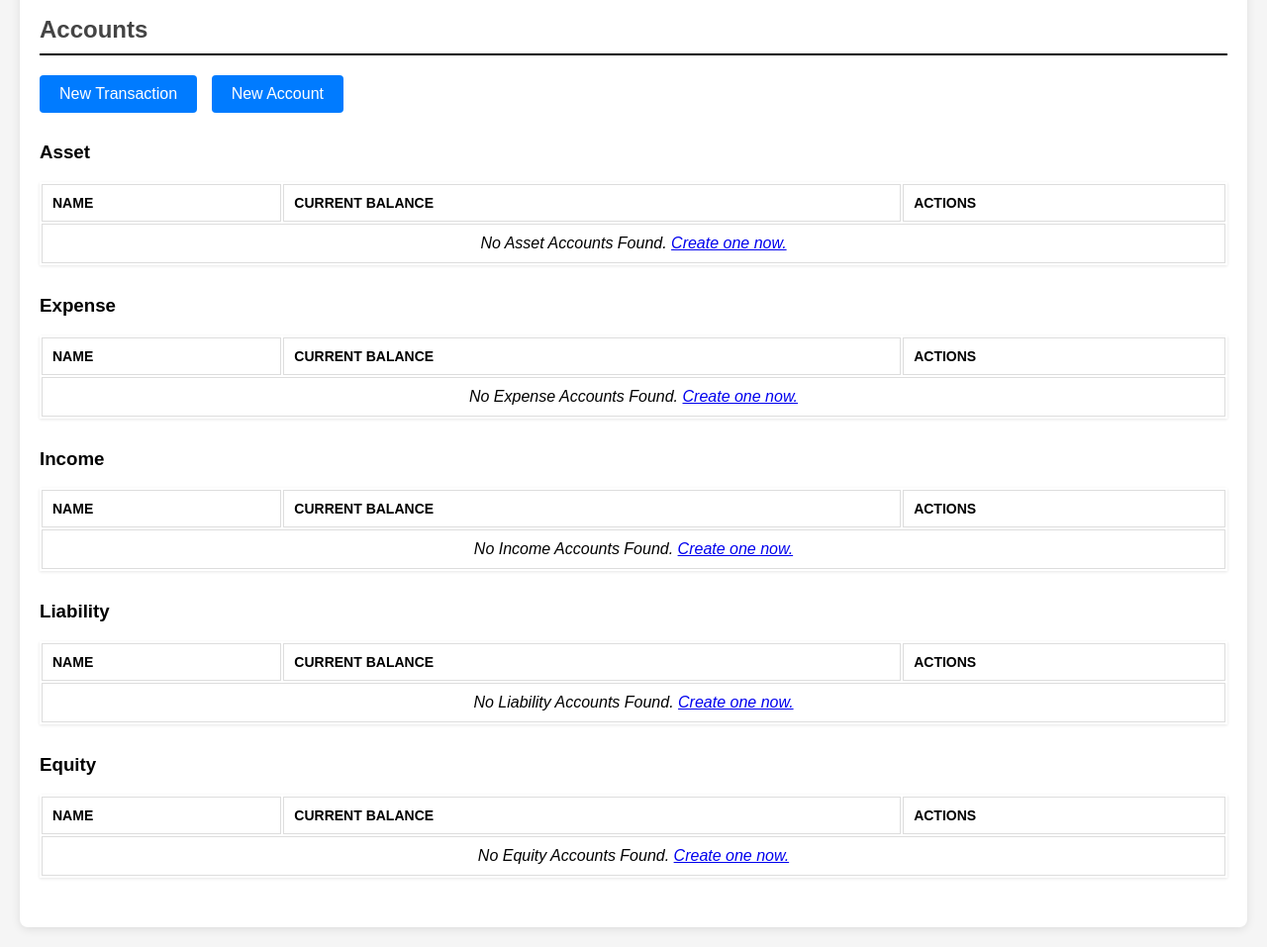
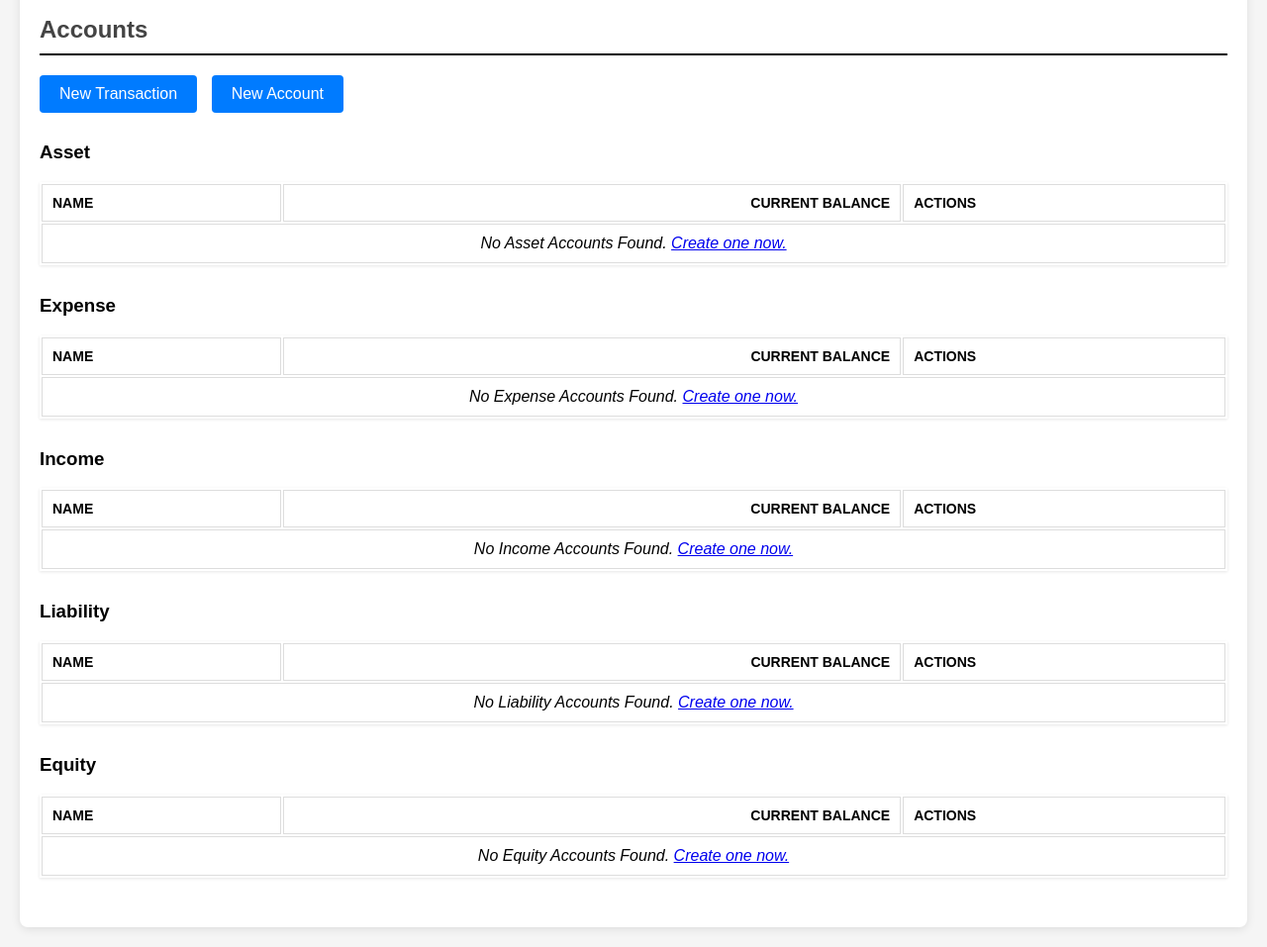
Before and after one commit to christianlaverde/pft, a Flask app: page /accounts in a window 1280 px wide. Shown: the part 210-1167 px from the top of the page at 99% size. Run offline with Flask 3, Linux system fonts and the light colour scheme.

Commit message:
Fix amount column header alignment to match amount content

```diff
--- a/templates/accounts.html
+++ b/templates/accounts.html
@@ -45,6 +45,10 @@
       padding: 10px;
       text-align: left;
       border: 1px solid #ddd;
+    }
+
+    .amount-th {
+      text-align: right;
     }
 
     th {
@@ -151,7 +155,7 @@
           <thead>
             <tr>
               <th>Name</th>
-              <th>Current Balance</th>
+              <th class="amount-th">Current Balance</th>
               <th>Actions</th>
             </tr>
           </thead>
@@ -181,7 +185,7 @@
           <thead>
             <tr>
               <th>Name</th>
-              <th>Current Balance</th>
+              <th class="amount-th">Current Balance</th>
               <th>Actions</th>
             </tr>
           </thead>
@@ -211,7 +215,7 @@
           <thead>
             <tr>
               <th>Name</th>
-              <th>Current Balance</th>
+              <th class="amount-th">Current Balance</th>
               <th>Actions</th>
             </tr>
           </thead>
@@ -241,7 +245,7 @@
           <thead>
             <tr>
               <th>Name</th>
-              <th>Current Balance</th>
+              <th class="amount-th">Current Balance</th>
               <th>Actions</th>
             </tr>
           </thead>
@@ -271,7 +275,7 @@
           <thead>
             <tr>
               <th>Name</th>
-              <th>Current Balance</th>
+              <th class="amount-th">Current Balance</th>
               <th>Actions</th>
             </tr>
           </thead>
--- a/templates/transactions.html
+++ b/templates/transactions.html
@@ -45,6 +45,10 @@
       padding: 10px;
       text-align: left;
       border: 1px solid #ddd;
+    }
+
+    .amount-th {
+      text-align: right;
     }
 
     th {
@@ -148,7 +152,7 @@
           <tr>
             <th>Date</th>
             <th>Description</th>
-            <th>Amount</th>
+            <th class="amount-th">Amount</th>
             <th>From &rarr; To</th>
             <th>Actions</th>
           </tr>
```
